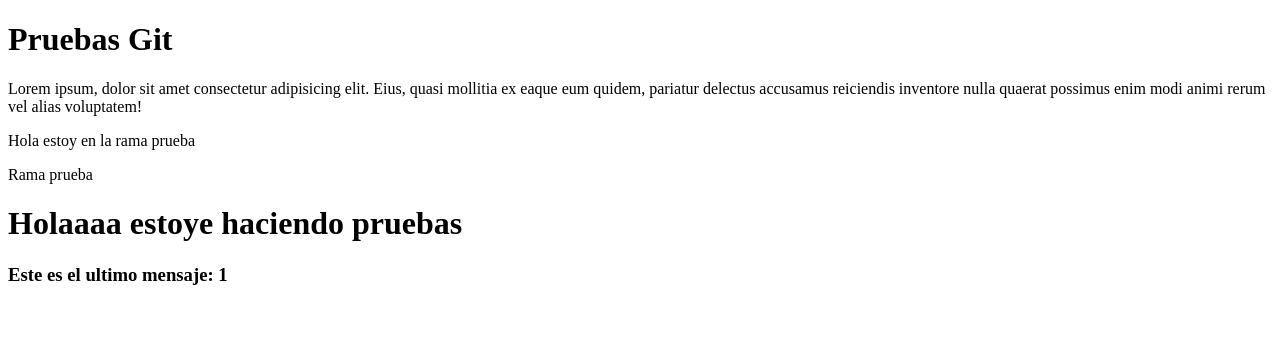
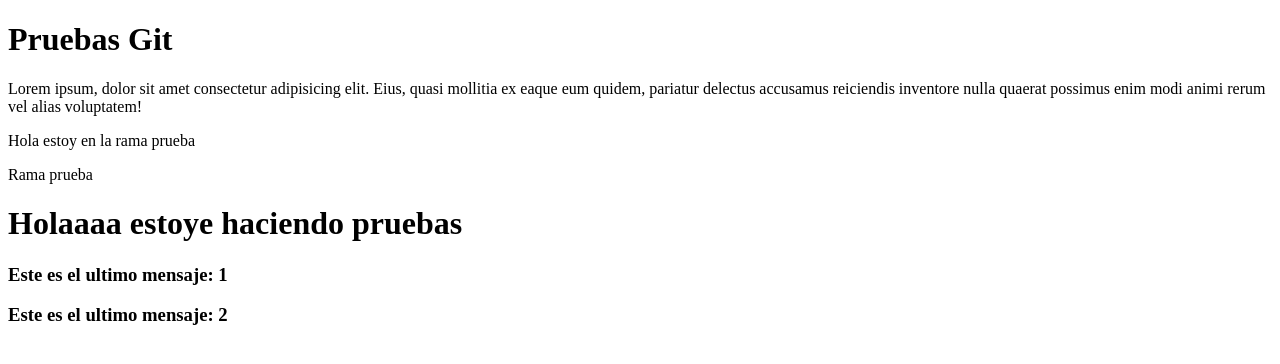
Before and after one commit to MartinUGN/JS-P, a plain HTML site: page index.html in a window 1280 px wide. Drawn offline with Linux system fonts and the light colour scheme.

Commit message:
Ulmino mensaje: 2

```diff
--- a/index.html
+++ b/index.html
@@ -20,6 +20,7 @@
     <h1>Holaaaa estoye haciendo pruebas</h1>
 
     <h3>Este es el ultimo mensaje: 1</h3>
+    <h3>Este es el ultimo mensaje: 2</h3>
 
 </body>
 </html>
```
